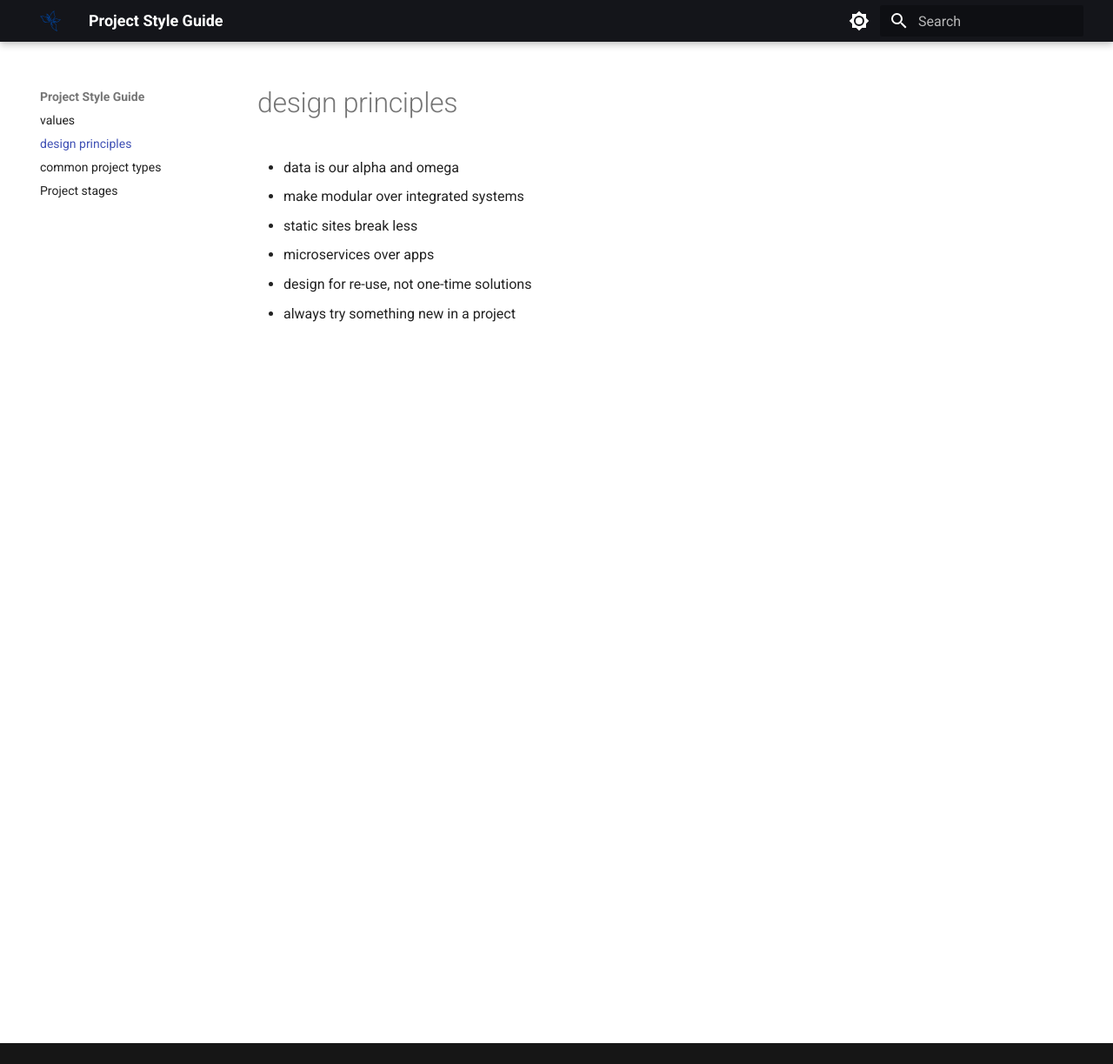
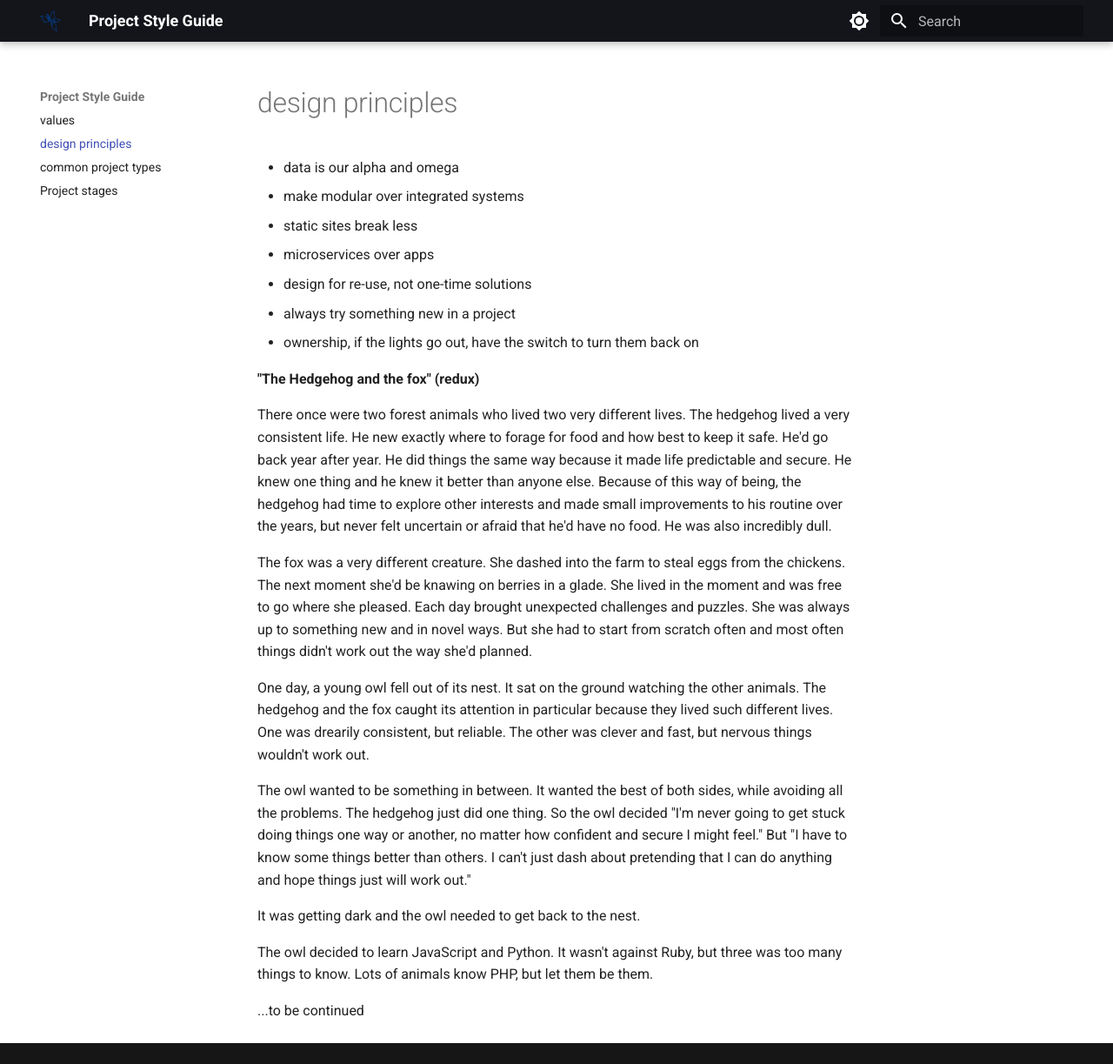
Before and after one commit to upenndigitalscholarship/style-guide, an MkDocs documentation site: the page built from docs/design.md, in a window 1280 px wide and 1223 px high. Shown: the whole window at 87% size. Built offline with MkDocs 1.6.1 and Material for MkDocs 9.7.7, drawn with Linux system fonts in a browser that asks for light colours.

Commit message:
Added hedgehod and fox story

```diff
--- a/docs/design.md
+++ b/docs/design.md
@@ -5,3 +5,21 @@
 - microservices over apps
 - design for re-use, not one-time solutions
 - always try something new in a project
+- ownership, if the lights go out, have the switch to turn them back on
+
+
+**"The Hedgehog and the fox" (redux)**
+
+There once were two forest animals who lived two very different lives. The hedgehog lived a very consistent life.  He new exactly where to forage for food and how best to keep it safe.  He'd go back year after year.  He did things the same way because it made life predictable and secure.  He knew one thing and he knew it better than anyone else. Because of this way of being, the hedgehog had time to explore other interests and made small improvements to his routine over the years, but never felt uncertain or afraid that he'd have no food. He was also incredibly dull.
+
+The fox was a very different creature.  She dashed into the farm to steal eggs from the chickens.  The next moment she'd be knawing on berries in a glade. She lived in the moment and was free to go where she pleased. Each day brought unexpected challenges and puzzles. She was always up to something new and in novel ways. But she had to start from scratch often and most often things didn't work out the way she'd planned.
+
+One day, a young owl fell out of its nest.  It sat on the ground watching the other animals.  The hedgehog and the fox caught its attention in particular because they lived such different lives.  One was drearily consistent, but reliable.  The other was clever and fast, but nervous things wouldn't work out.
+
+The owl wanted to be something in between. It wanted the best of both sides, while avoiding all the problems.  The hedgehog just did one thing. So the owl decided "I'm never going to get stuck doing things one way or another, no matter how confident and secure I might feel." But "I have to know some things better than others. I can't just dash about pretending that I can do anything and hope things just will work out."
+
+It was getting dark and the owl needed to get back to the nest.
+
+The owl decided to learn JavaScript and Python.  It wasn't against Ruby, but three was too many things to know.  Lots of animals know PHP, but let them be them.
+
+...to be continued
```
